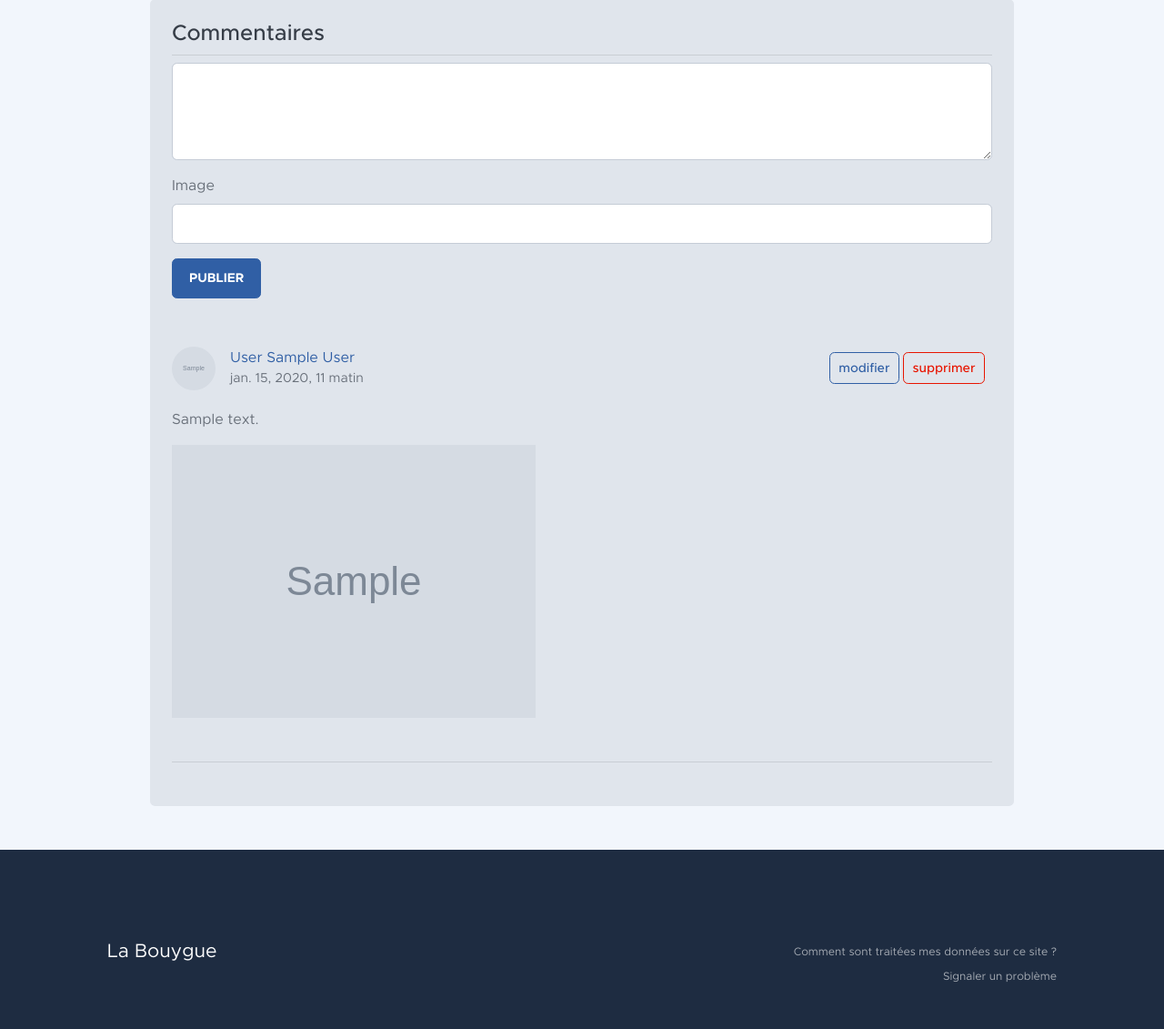
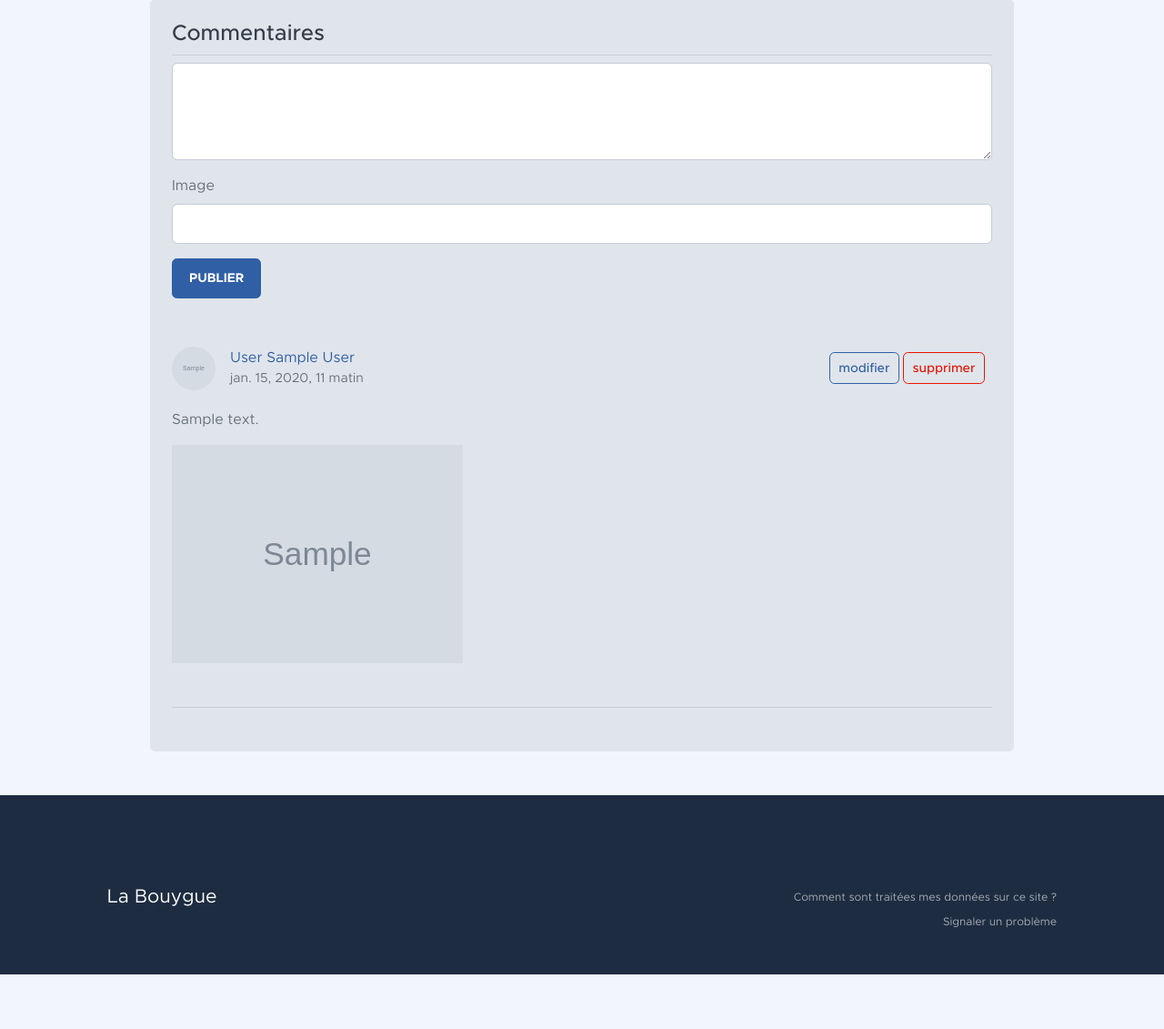
Before and after one commit to GuillaumeM92/La-Bouygue, a Django app: page /blog/1/ in a window 1280 px wide. Shown: the part 635-1766 px from the top of the page at 91% size. After the commit the page ends 1706 px from the top, so only its background shows below. Run offline with Django 3.2, Linux system fonts and the light colour scheme; a user stored in the database is signed in; tables that the repository leaves empty hold one stand-in row (values such as "Sample post"); grey boxes marked "Sample" are stand-in pictures; some libraries are stand-ins or nearby versions.

Commit message:
improved image display

```diff
--- a/apps/blog/templates/blog/post-detail.html
+++ b/apps/blog/templates/blog/post-detail.html
@@ -103,7 +103,7 @@
                                     </div>
                                 <div class="post-archive-item mt-3">
                                     <p>{{ comment.content }}</p>
-                                    {% if comment.image %} <img src="{{ comment.image.url }}" syle="width=20rem;"/> {% endif %}
+                                    {% if comment.image %} <img src="{{ comment.image.url }}" style="width:20rem;"/> {% endif %}
                                 </div>
                                 <hr class="my-5" />
                             {% endfor %}
```
